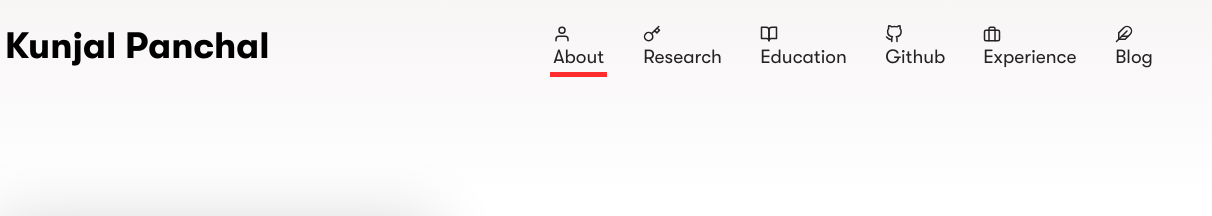
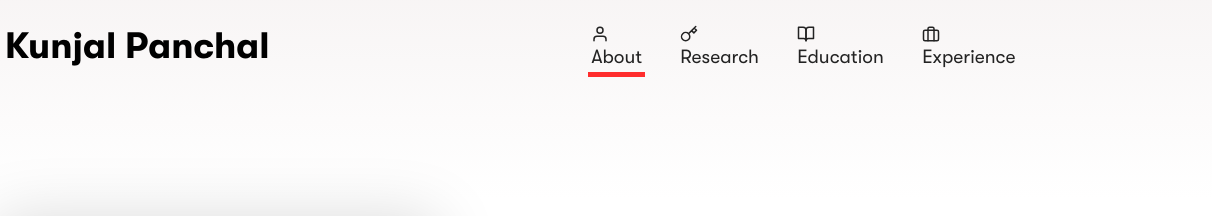
Before and after one commit to Astuary/Kunjal-PhD-2, a Gatsby site: page / in a window 1280 px wide. Shown: the top 216 px of the page, 68-1280 px from the left. Built offline with nearby package versions, Linux system fonts and the light colour scheme; Gatsby itself is replaced by a stand-in of ours.

Commit message:
Nov 2022 update 6

```diff
--- a/src/components/layout/navbar/index.jsx
+++ b/src/components/layout/navbar/index.jsx
@@ -21,9 +21,9 @@ const Navbar = ({ siteTitle }) => (
               <li><Link to="/" className="lined-link" activeClassName="active"> <User /> <span> About </span> </Link></li>
               <li><Link to="/research" className="lined-link" activeClassName="active"> <Key /> <span> Research </span> </Link></li>
               <li><Link to="/education" className="lined-link" activeClassName="active"> <BookOpen /> <span> Education </span> </Link></li>
-              <li><Link to="/repositories" className="lined-link" activeClassName="active"> <GitHub /> <span> Github </span> </Link></li>
+              {/* <li><Link to="/repositories" className="lined-link" activeClassName="active"> <GitHub /> <span> Github </span> </Link></li>   */}
               <li><Link to="/works" className="lined-link" activeClassName="active"> <Briefcase /> <span> Experience </span> </Link></li>
-              <li><Link to="/blog" className="lined-link" activeClassName="active"> <Feather /> <span> Blog </span> </Link></li>
+              {/* <li><Link to="/blog" className="lined-link" activeClassName="active"> <Feather /> <span> Blog </span> </Link></li> */}
             </NavbarList>
           </div>
       </NavbarElement>
```
